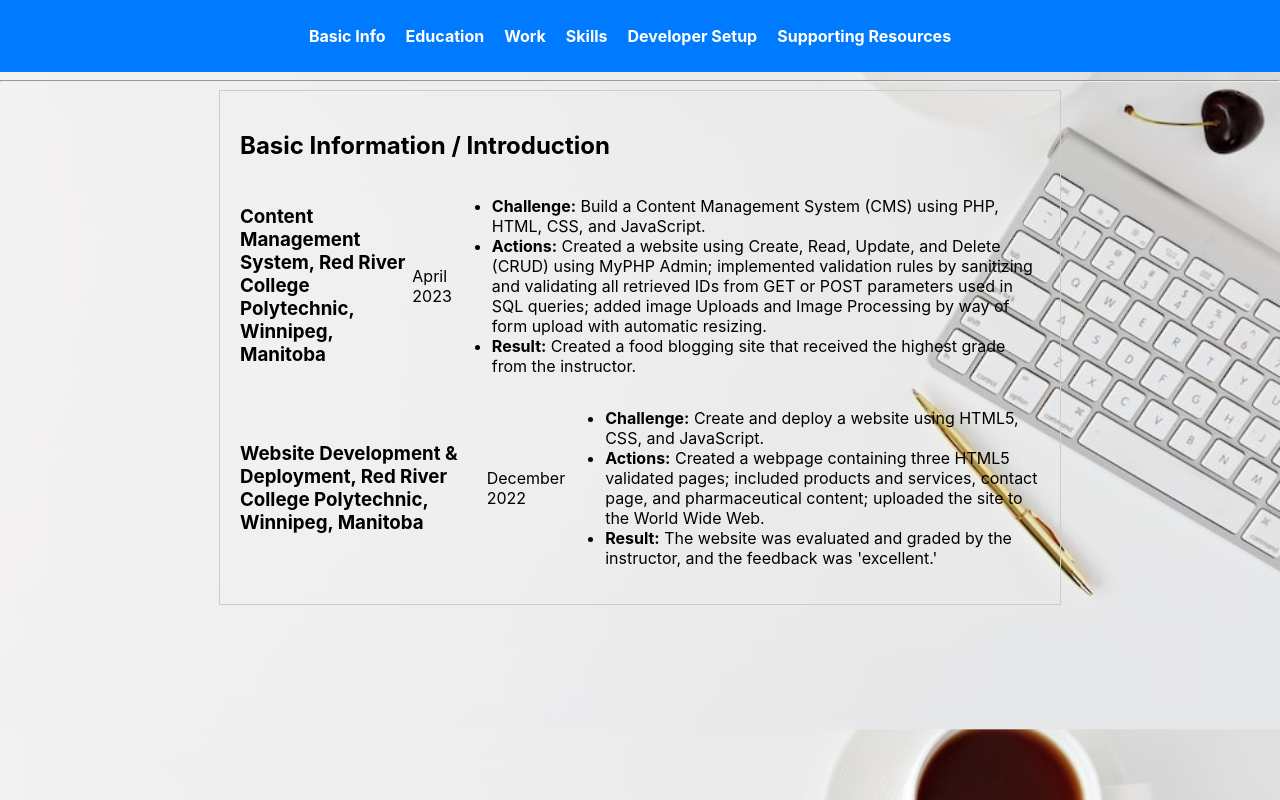
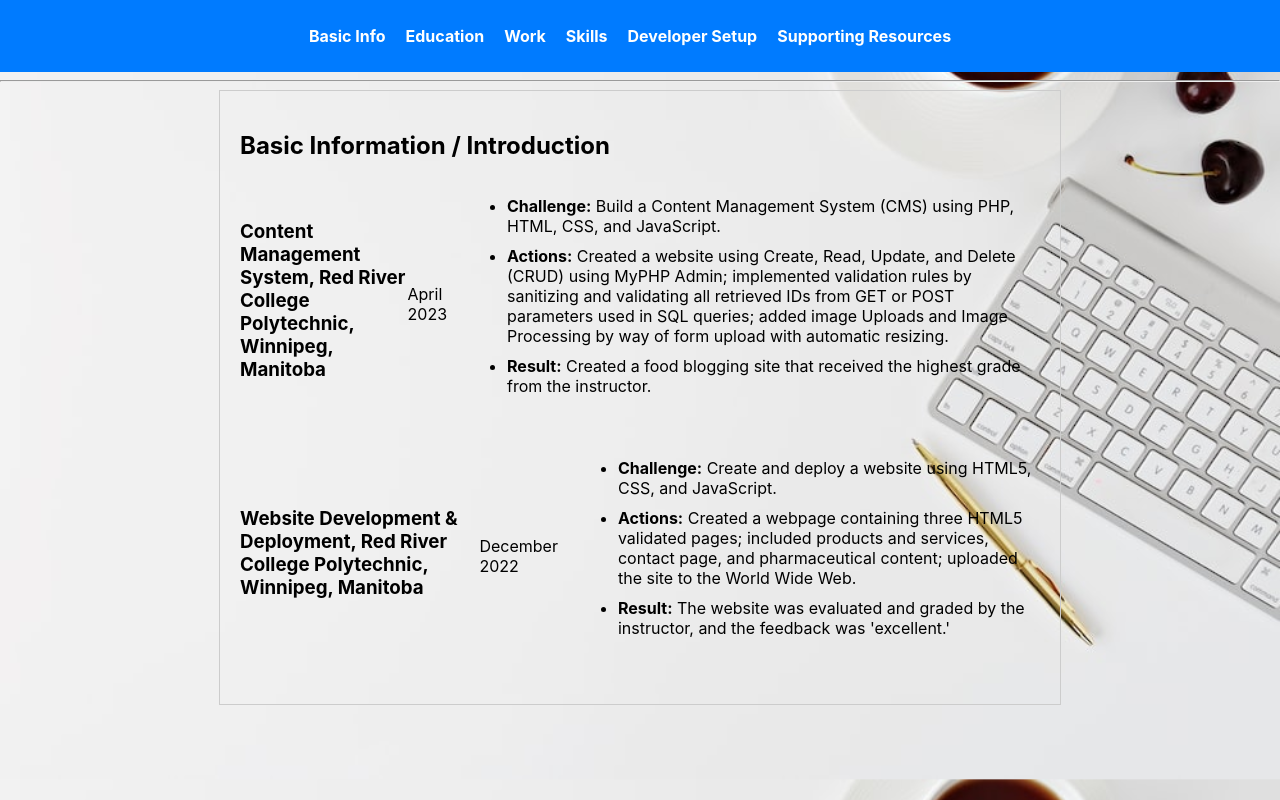
Before and after one commit to ggimenez01/gimenez_gloriana_coding_assignment14, a React (Create React App) app: page / in a window 1280 px wide. Built offline with nearby package versions, Linux system fonts and the light colour scheme.

Commit message:
Update BasicInfo.css

```diff
--- a/src/components/BasicInfo.css
+++ b/src/components/BasicInfo.css
@@ -6,44 +6,28 @@
   padding: 20px; /* Add padding */
 }
 
-  /* Add styles for the profile-section */
+/* Add styles for each profile-section */
 .profile-section {
-    display: flex;
-    align-items: center;
+  margin-bottom: 20px;
 }
 
-  /* Add styles for the profile-picture */
-  .profile-picture {
-    width: 150px;
-    height: 150px;
-    border-radius: 50%;
-    margin-right: 20px;
-  }
-
-  /* Add styles for the profile-details */
-  .profile-details {
-    flex: 1;
-  }
-
-  /* Add styles for the contact-info */
-  .contact-info {
-    font-size: 14px;
+/* Add styles for the profile-section h2 */
+.profile-section h2 {
   margin-bottom: 10px;
 }
 
-  /* Add styles for the profile-links */
-  .profile-links a {
-    text-decoration: none;
-    color: #007bff;
-    margin-right: 10px;
+/* Add styles for the profile-section ul */
+.profile-section ul {
+  list-style: disc;
+  margin-left: 20px;
 }
 
-  /* Add styles for the profile-summary */
-  .profile-summary {
-    margin-top: 20px;
+/* Add styles for the profile-section li */
+.profile-section li {
+  margin-bottom: 10px;
 }
 
-  /* Add styles for the profile-summary li */
-  .profile-summary li {
+/* Add styles for the profile-section p */
+.profile-section p {
   margin-bottom: 10px;
 }
```
Lines whose indentation alone changed are shown as unchanged.
